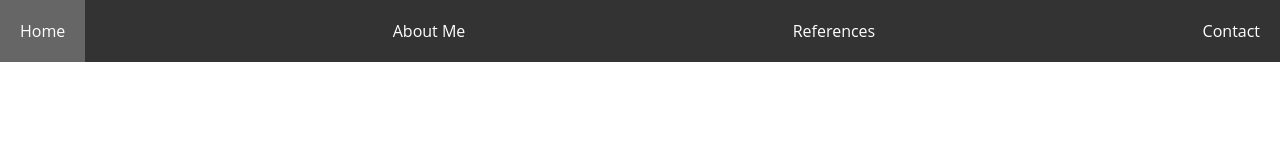
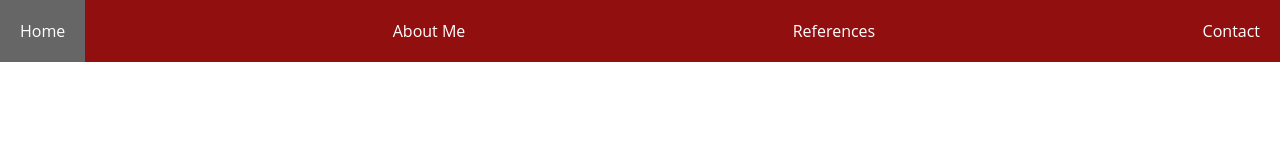
Before and after one commit to thedailyhorror/thedailyhorrorshow.github.io, a plain HTML site: page index.html in a window 1280 px wide. Drawn offline with Linux system fonts and the light colour scheme.

Commit message:
Update style.css

```diff
--- a/style.css
+++ b/style.css
@@ -9,7 +9,7 @@ nav {
   position: fixed;
   top: 0;
   width: 100%;
-  background-color: #333;
+  background-color: #920f0f;
   color: #fff;
   font-family: 'Open Sans', sans-serif;
 }
```
